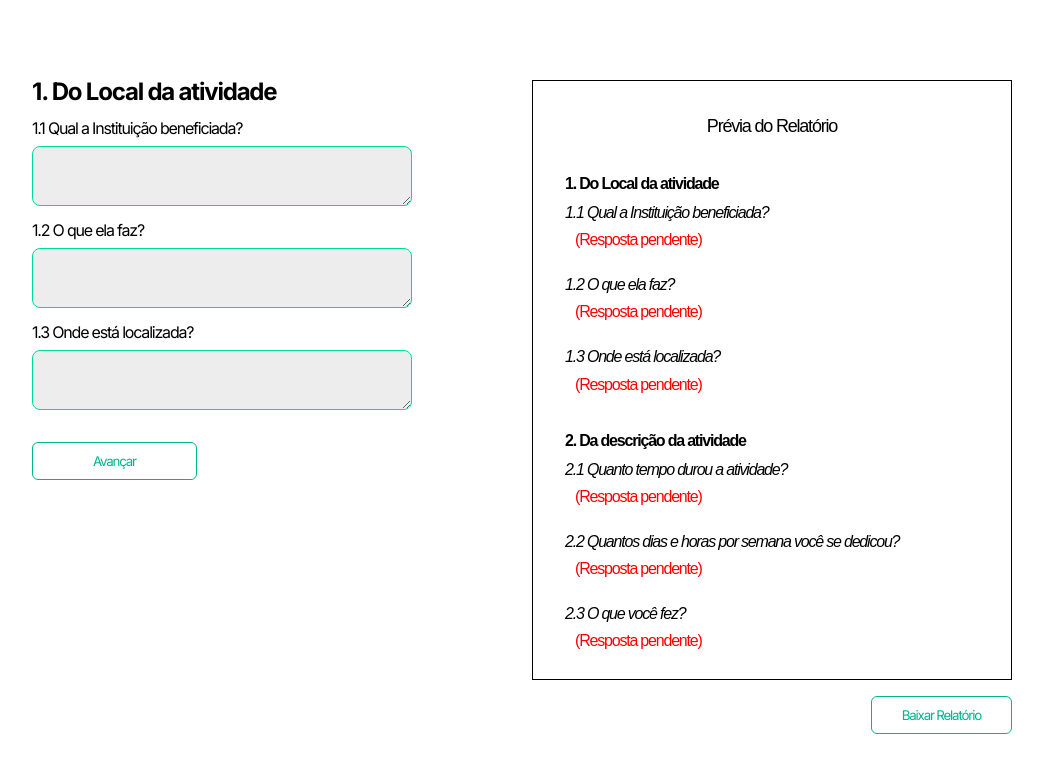
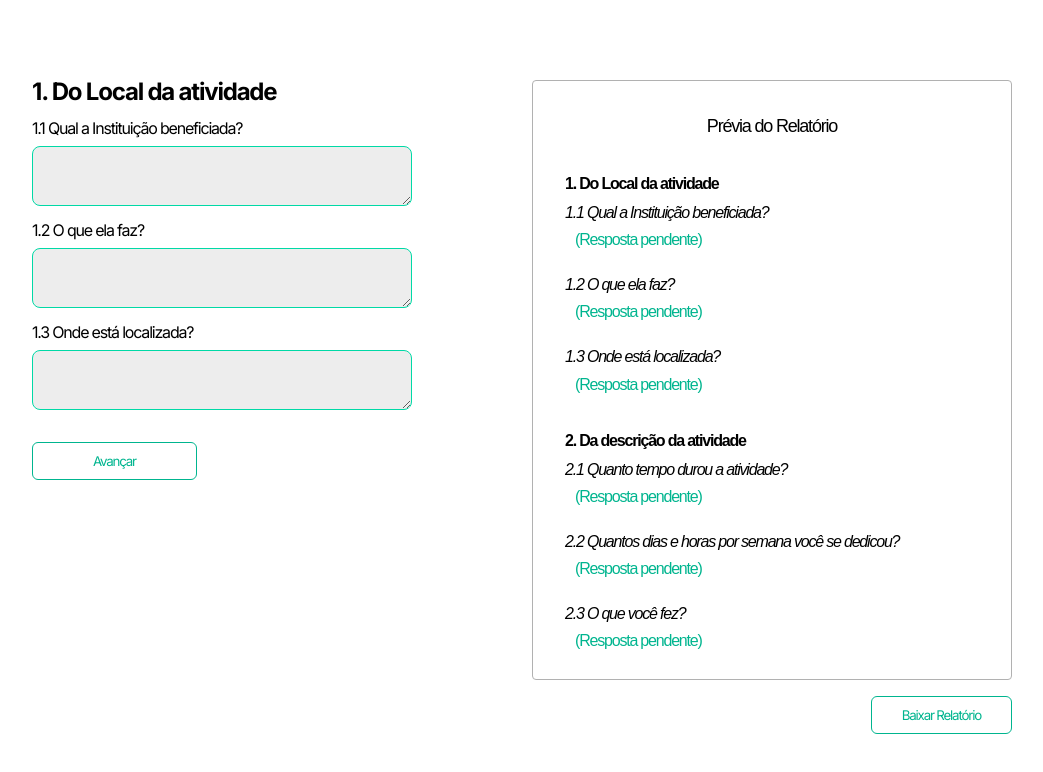
Before and after one commit to Caiorossi00/Gerador-Pex, a React (Vite) app: page / in a window 1280 px wide. Shown: the top 772 px of the page, without its empty margins (118-1161 px from the left). Built offline with nearby package versions, Linux system fonts and the light colour scheme.

Commit message:
Integrate html2pdf.js for PDF generation, update DownloadButton to accept handleDownload prop, and enhance Preview styles

```diff
--- a/src/App.tsx
+++ b/src/App.tsx
@@ -5,9 +5,27 @@ import { questionSteps } from "./data/questions";
 import "./index.css";
 import "./App.css";
 import DownloadButton from "./components/DownloadButton/DownloadButton";
+// @ts-ignore
+import html2pdf from "html2pdf.js";
 
 function App() {
   const [respostas, setRespostas] = useState<{ [key: string]: string }>({});
+
+  const handleDownload = () => {
+    const element = document.getElementById("relatorio-pdf");
+
+    if (element) {
+      const opt = {
+        margin: 0.5,
+        filename: "relatorio.pdf",
+        image: { type: "jpeg", quality: 0.98 },
+        html2canvas: { scale: 2 },
+        jsPDF: { unit: "in", format: "a4", orientation: "portrait" },
+      };
+
+      html2pdf().set(opt).from(element).save();
+    }
+  };
 
   return (
     <main className="app-container">
@@ -15,11 +33,14 @@ function App() {
         steps={questionSteps}
         respostas={respostas}
         setRespostas={setRespostas}
+        handleDownload={handleDownload}
       />
 
       <div className="preview-container">
-        <Preview steps={questionSteps} respostas={respostas} />
-        <DownloadButton />
+        <div id="relatorio-pdf">
+          <Preview steps={questionSteps} respostas={respostas} />
+        </div>
+        <DownloadButton handleDownload={handleDownload} />
       </div>
     </main>
   );
--- a/src/components/DownloadButton/DownloadButton.tsx
+++ b/src/components/DownloadButton/DownloadButton.tsx
@@ -1,23 +1,13 @@
+// DownloadButton.ts
 import "../../styles/DownloadButton.scss";
-import html2pdf from "html2pdf.js";
 
-export default function DownloadButton() {
-  const handleDownload = () => {
-    const element = document.getElementById("relatorio-pdf");
+type DownloadButtonProps = {
+  handleDownload: () => void;
+};
 
-    if (element) {
-      const opt = {
-        margin: 0.5,
-        filename: "relatorio.pdf",
-        image: { type: "jpeg", quality: 0.98 },
-        html2canvas: { scale: 2 },
-        jsPDF: { unit: "in", format: "a4", orientation: "portrait" },
-      };
-
-      html2pdf().set(opt).from(element).save();
-    }
-  };
-
+export default function DownloadButton({
+  handleDownload,
+}: DownloadButtonProps) {
   return (
     <button className="download-button" onClick={handleDownload}>
       Baixar Relatório
--- a/src/components/FormWizard/index.tsx
+++ b/src/components/FormWizard/index.tsx
@@ -16,12 +16,14 @@ type FormWizardProps = {
   steps: Step[];
   respostas: { [key: string]: string };
   setRespostas: React.Dispatch<React.SetStateAction<{ [key: string]: string }>>;
+  handleDownload: () => void;
 };
 
 export default function FormWizard({
   steps,
   respostas,
   setRespostas,
+  handleDownload,
 }: FormWizardProps) {
   const [currentStep, setCurrentStep] = useState(0);
   const step = steps[currentStep];
@@ -71,7 +73,7 @@ export default function FormWizard({
         {currentStep < steps.length - 1 ? (
           <button onClick={nextStep}>Avançar</button>
         ) : (
-          <button onClick={() => console.log("Respostas:", respostas)}>
+          <button className="download-button" onClick={handleDownload}>
             Finalizar
           </button>
         )}
--- a/src/styles/Preview.scss
+++ b/src/styles/Preview.scss
@@ -1,8 +1,8 @@
 .preview {
   max-width: 480px;
   padding: 2rem;
-  color: #000;
-  border: 1px solid black;
+  border: 1px solid #b1b1b1;
+  border-radius: 4px;
   max-height: 600px;
   overflow: auto;
   font-family: Arial, sans-serif;
@@ -50,7 +50,7 @@
     text-align: justify;
 
     em {
-      color: red;
+      color: #00b58f;
       font-style: normal;
     }
   }
```
